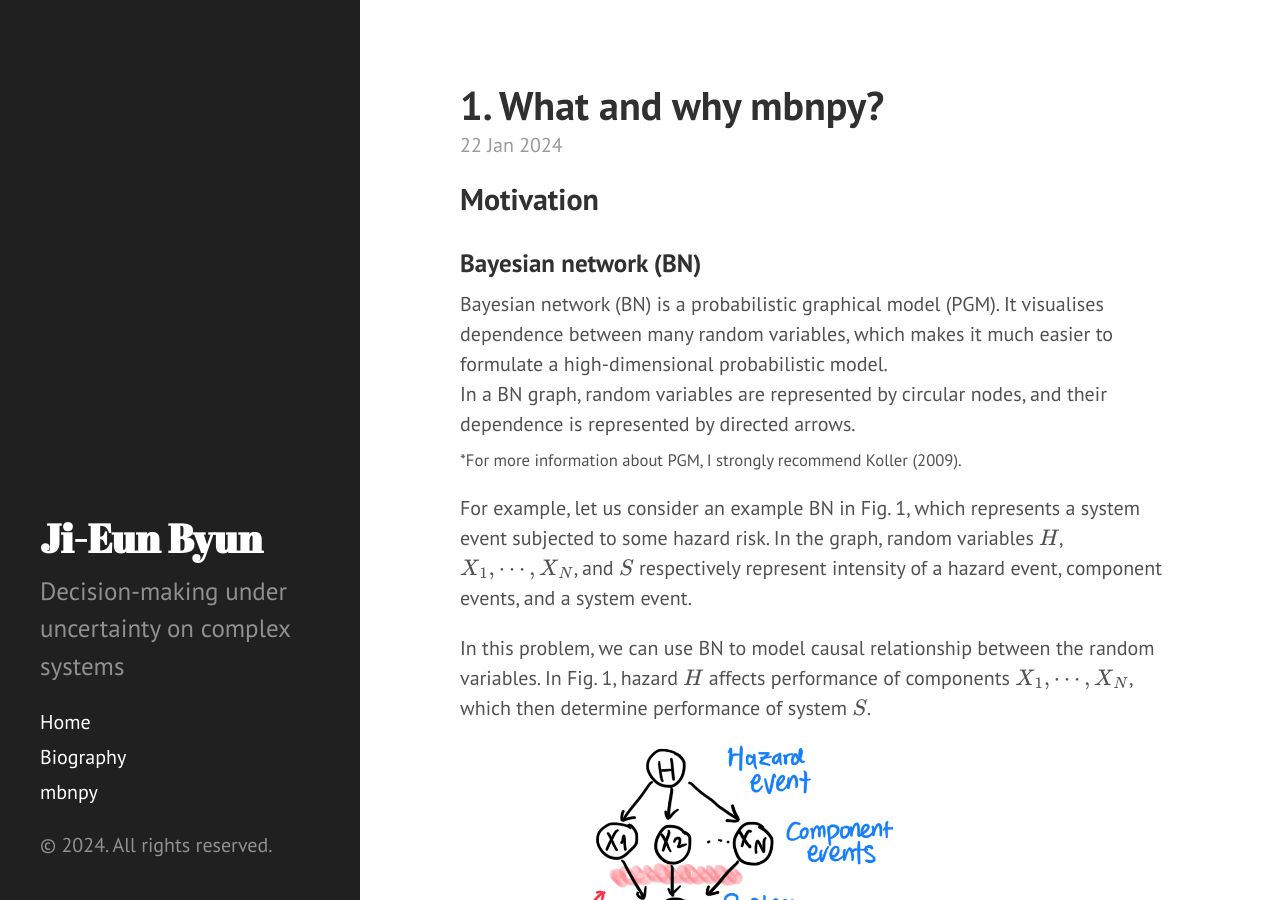
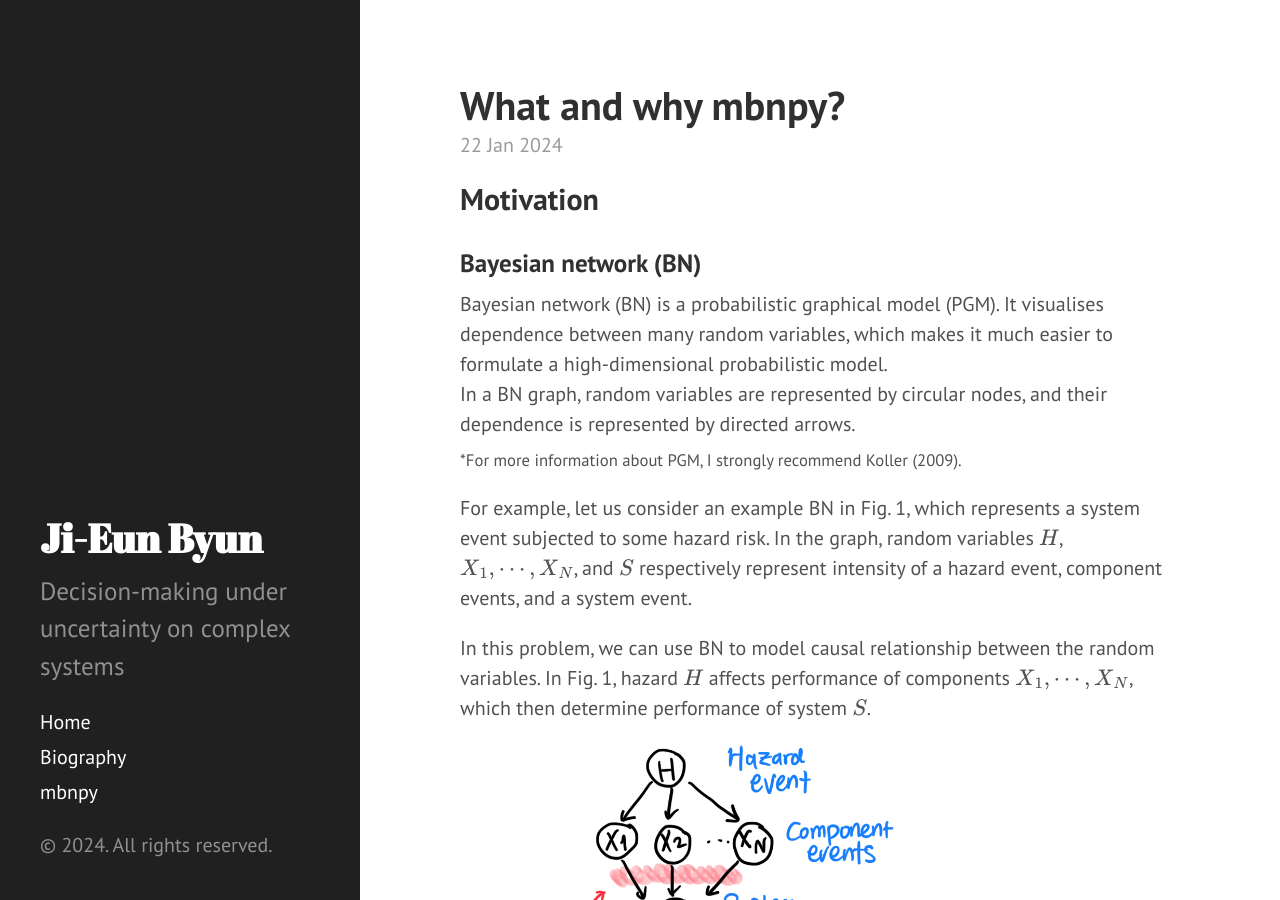
Before and after one commit to jieunbyun/jieunbyun.github.io, a Jekyll site: the page built from _posts/2024-01-22-1_whats_mbn.md, in a window 1280 px wide and 900 px high. Built offline with Jekyll 4.4.1, drawn with Linux system fonts in a browser that asks for light colours; formulas are drawn with MathJax 3.

```diff
--- a/_includes/head.html
+++ b/_includes/head.html
@@ -14,16 +14,6 @@
     {% endif %}
   </title>
 
-    <!-- for mathjax support -->
-    {% if page.usemathjax %}
-      <script type="text/x-mathjax-config">
-        MathJax.Hub.Config({
-        TeX: { equationNumbers: { autoNumber: "AMS" } }
-        });
-      </script>
-      <script type="text/javascript" async src="http://cdn.mathjax.org/mathjax/latest/MathJax.js?config=TeX-AMS-MML_HTMLorMML"></script>
-    {% endif %}
-
   <!-- CSS -->
   <link rel="stylesheet" href="/public/css/poole.css">
   <link rel="stylesheet" href="/public/css/syntax.css">
@@ -36,4 +26,14 @@
 
   <!-- RSS -->
   <link rel="alternate" type="application/rss+xml" title="RSS" href="/atom.xml">
+
+      <!-- for mathjax support -->
+      {% if page.usemathjax %}
+      <script type="text/x-mathjax-config">
+        MathJax.Hub.Config({
+        TeX: { equationNumbers: { autoNumber: "AMS" } }
+        });
+      </script>
+      <script type="text/javascript" async src="http://cdn.mathjax.org/mathjax/latest/MathJax.js?config=TeX-AMS-MML_HTMLorMML"></script>
+    {% endif %}
 </head>
--- a/_posts/2024-01-22-1_whats_mbn.md
+++ b/_posts/2024-01-22-1_whats_mbn.md
@@ -1,6 +1,6 @@
 ---
 layout: post
-title: 1. What and why mbnpy?
+title: What and why mbnpy?
 usemathjax: true
 ---
 
@@ -50,7 +50,7 @@ This means that there are $$2^{(8+1)}=512$$ instances in total over $$X_1, \cdot
 For example, the leftmost branch at the top refers to that given $$X_8 = 0$$ (abbreviated as $$x_8^0$$), the system fails (i.e. $$s^0$$). In other words, $$P(s^0 \left. \right\vert x_8^0) = 1$$ and $$P(s^1 \left. \right\vert x_8^0) = 0$$, regardless of other components' states. Note that this single branch alone represents $$2^7=128$$ instances (over $$X_1,\cdots,X_7$$).
 
 <figure>
-<img src="/assets/img/rbd_bnb.png" style="width:500px">
+<img src="/assets/img/rbd_bnb.PNG" style="width:500px">
 <figcaption align = "left"> Fig 3. Branch and bound on the RBD of Fig 2. </figcaption>
 </figure>
 
```
Also changed, not shown: 6 other files.
